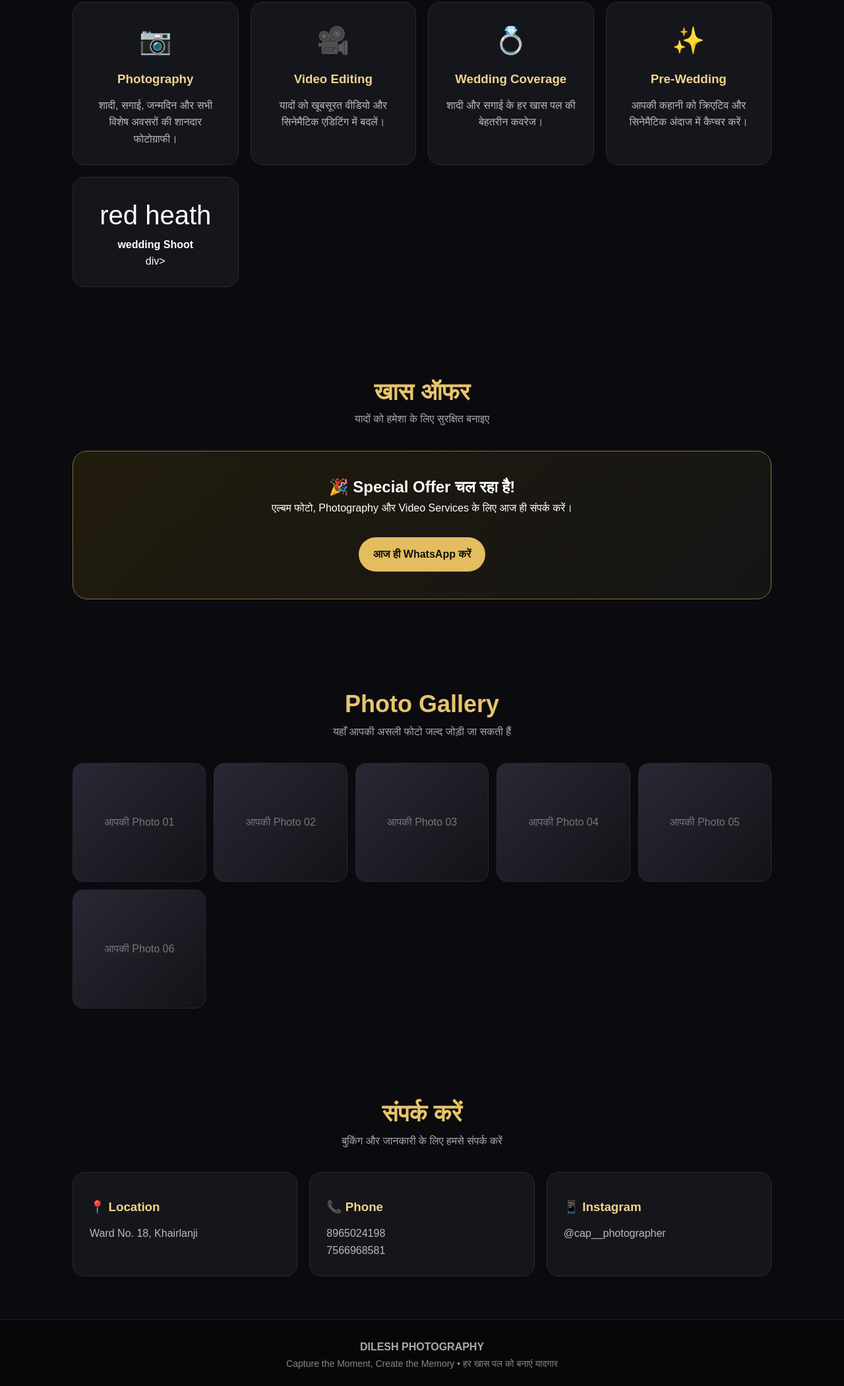
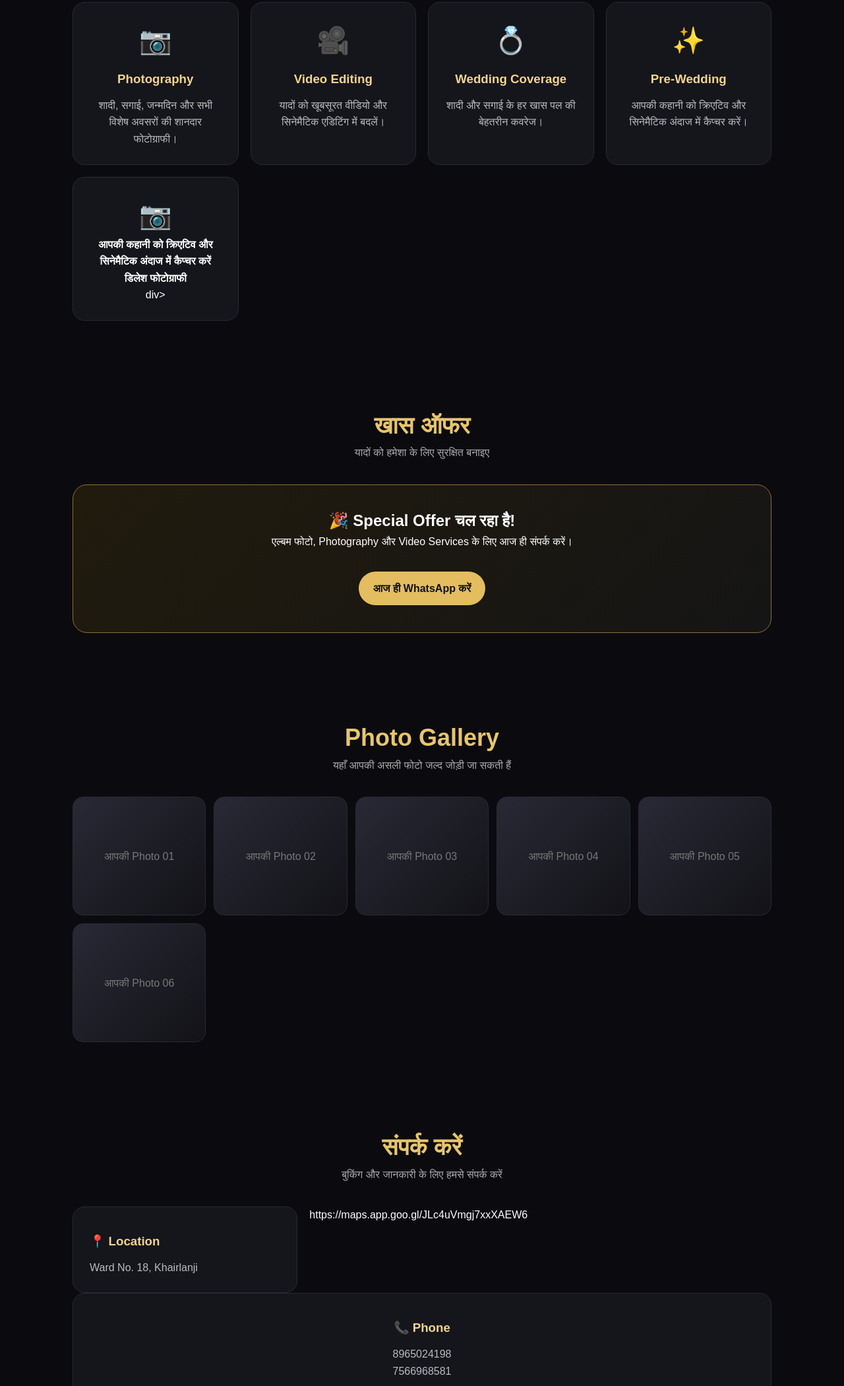
Before and after one commit to dileshstudikhairlanji/Dilesh-Photograph, a plain HTML site: page index.html in a window 1280 px wide. Shown: the part 990-3090 px from the top of the page at 66% size. Drawn offline with Linux system fonts and the light colour scheme.

Commit message:
Fix wedding shoot section and update contact details
Corrected content and formatting for wedding shoot section and added a link to the location.

```diff
--- a/index.html
+++ b/index.html
@@ -58,7 +58,7 @@ footer{text-align:center;padding:28px 20px;background:#070709;color:#aaa;border-
     <div class="card"><div class="icon">🎥</div><h3>Video Editing</h3><p>यादों को खूबसूरत वीडियो और सिनेमैटिक एडिटिंग में बदलें।</p></div>
     <div class="card"><div class="icon">💍</div><h3>Wedding Coverage</h3><p>शादी और सगाई के हर खास पल की बेहतरीन कवरेज।</p></div>
     <div class="card"><div class="icon">✨</div><h3>Pre-Wedding</h3><p>आपकी कहानी को क्रिएटिव और सिनेमैटिक अंदाज में कैप्चर करें।</p></div>
-    <div class="card"><div class="icon">red heath</div><h4>wedding Shoot</p></h4>div>
+    <div class="card"><div class="icon">📷</div><h4>आपकी कहानी को क्रिएटिव और सिनेमैटिक अंदाज में कैप्चर करें डिलेश फोटोग्राफी </p></h4>div>
   </div>
 </section>
 
@@ -83,7 +83,7 @@ footer{text-align:center;padding:28px 20px;background:#070709;color:#aaa;border-
 <section id="contact">
   <div class="title"><h2>संपर्क करें</h2><p>बुकिंग और जानकारी के लिए हमसे संपर्क करें</p></div>
   <div class="contact">
-    <div class="card"><h3>📍 Location</h3><p>Ward No. 18, Khairlanji</p></div>
+    <div class="card"><h3>📍 Location</h3><p>Ward No. 18, Khairlanji</p></div>https://maps.app.goo.gl/JLc4uVmgj7xxXAEW6</a></p></div>
     <div class="card"><h3>📞 Phone</h3><p><a href="tel:8965024198">8965024198</a><br><a href="tel:7566968581">7566968581</a></p></div>
     <div class="card"><h3>📱 Instagram</h3><p><a href="https://www.instagram.com/cap__photographer/" target="_blank" rel="noopener">@cap__photographer</a></p></div>
   </div>
```
